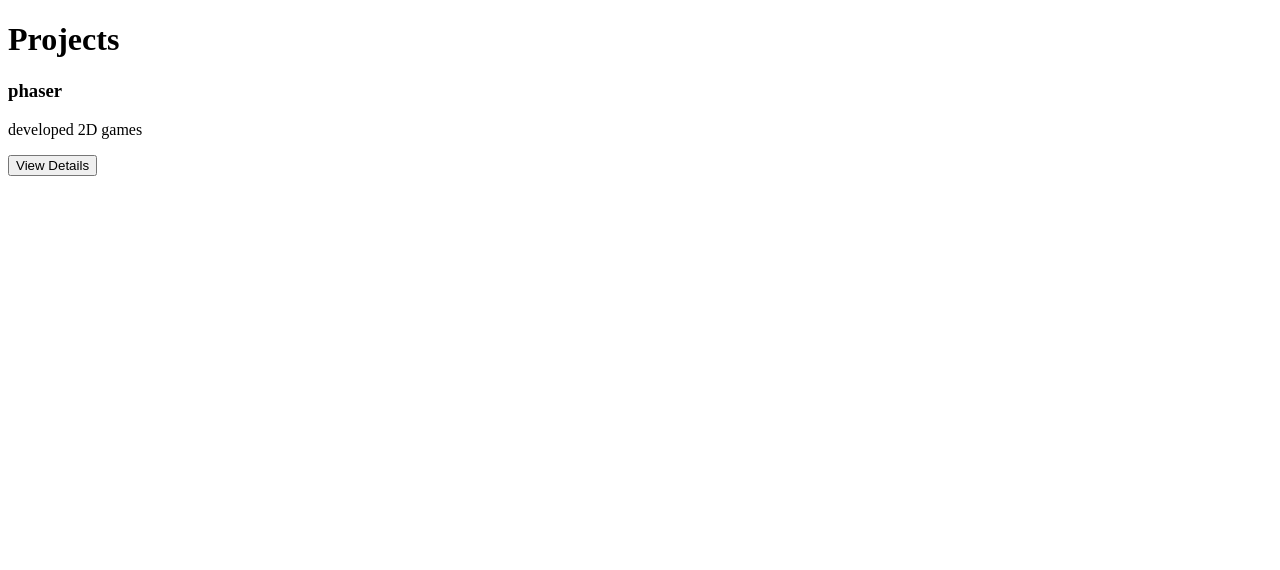
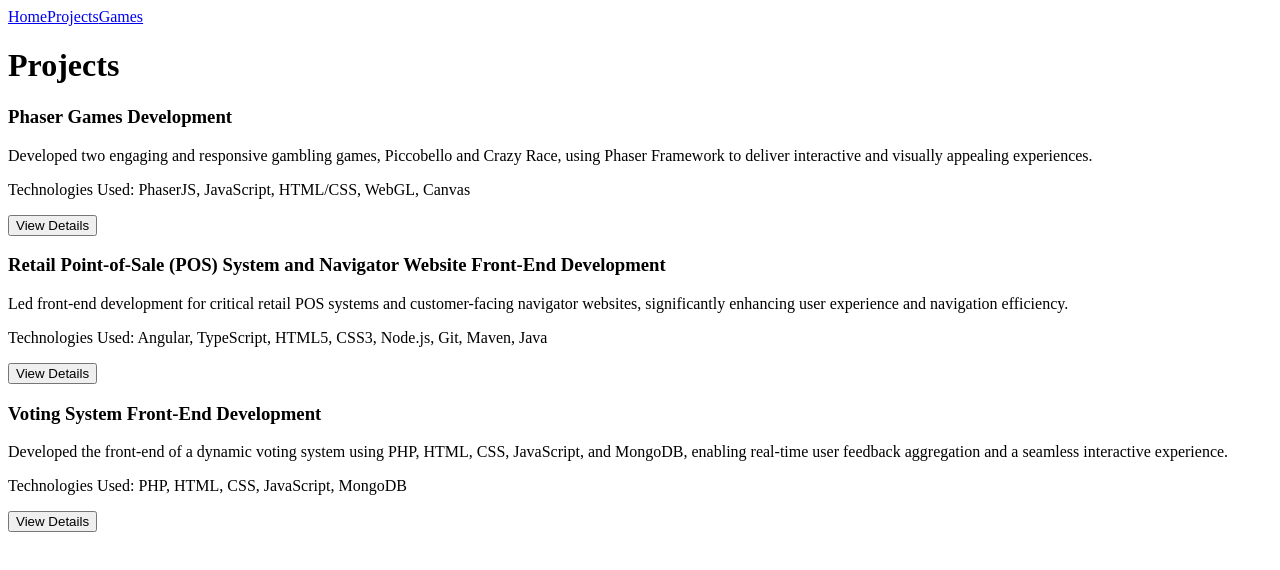
Before and after one commit to sweshisj/portfolio, an Angular app: page /projects in a window 1280 px wide. Shown: the top 570 px of the page. Built offline with nearby package versions, Linux system fonts and the light colour scheme.

Commit message:
Projects Page: Display a list of projects with basic information using Angular components.

```diff
--- a/src/app/app.component.html
+++ b/src/app/app.component.html
@@ -1,3 +1,8 @@
+<div class="navbar">
+  <a routerLink="/">Home</a>
+  <a routerLink="/projects">Projects</a>
+  <a routerLink="/games">Games</a>
+</div>
 <div class="container">
   <router-outlet></router-outlet>
 </div>
--- a/src/app/app.component.ts
+++ b/src/app/app.component.ts
@@ -1,9 +1,9 @@
 import { Component } from '@angular/core';
-import { RouterOutlet } from '@angular/router';
+import { RouterLink, RouterOutlet } from '@angular/router';
 
 @Component({
   selector: 'app-root',
-  imports: [RouterOutlet],
+  imports: [RouterOutlet, RouterLink],
   templateUrl: './app.component.html',
   styleUrl: './app.component.scss'
 })
--- a/src/app/home/home.component.html
+++ b/src/app/home/home.component.html
@@ -1,18 +1,18 @@
-<div class="home">
-    <h1>Welcome to My Portfolio</h1>
+<div class="home-container">
     <div class="personal-info">
         <img src="assets/profile-pic.jpg" alt="Sweshika's Image">
-        <div>
-            <p>Name: Sweshika</p>
+        <div class="info">
+            <h1>Sweshika</h1>
             <p>Email: sweshisj&#64;gmail.com</p>
             <p>Location: Melbourne, Australia</p>
-            <p>Occupation: Software Engineer</p>
-            <p>Skills: HTML, CSS, JavaScript, Angular</p>
+            <p>Occupation: Web Developer</p>
+            <p>Skills: HTML, CSS, JavaScript, Angular, React</p>
             <p>Experience: 3 years in web development</p>
             <p>Education: Bachelor's in Computer Science</p>
         </div>
     </div>
-    <div class="contact">
+
+    <div class="contact-details">
         <h2>Contact Me</h2>
         <p>Feel free to get in touch!</p>
         <p>Phone: +61 0477914083</p>
--- a/src/app/projects/projects.component.html
+++ b/src/app/projects/projects.component.html
@@ -4,6 +4,7 @@
         <div class="project" *ngFor="let project of projects">
             <h3>{{ project.name }}</h3>
             <p>{{ project.description }}</p>
+            <p>Technologies Used: {{ project.technologies }}</p>
             <button (click)="showProjectDetails(project)">View Details</button>
         </div>
     </div>
--- a/src/app/projects/projects.component.ts
+++ b/src/app/projects/projects.component.ts
@@ -9,7 +9,24 @@ import { Component } from '@angular/core';
 })
 export class ProjectsComponent {
   projects = [
-    { name: "phaser", description: "developed 2D games" }
+    {
+      name: "Phaser Games Development",
+      description: "Developed two engaging and responsive gambling games, Piccobello and Crazy Race, using Phaser Framework to deliver interactive and visually appealing experiences.",
+      technologies: "PhaserJS, JavaScript, HTML/CSS, WebGL, Canvas",
+      detailedDesc: "Spearheaded the development of Piccobello, a chance-driven wheel game with strategic betting, ensuring meticulous implementation of wheel mechanics, bet processing, and dynamic win calculations for heightened player immersion. Also led the creation of Crazy Race, an exhilarating eight-object racing game engineered with Phaser, emphasizing diverse betting options, variable odds, and high-energy animations to maximize excitement and user engagement in predicting the winner. Both projects underscore a commitment to delivering captivating gambling experiences through carefully designed mechanics and vibrant presentations."
+    },
+    {
+      name: "Retail Point-of-Sale (POS) System and Navigator Website Front-End Development",
+      description: "Led front-end development for critical retail POS systems and customer-facing navigator websites, significantly enhancing user experience and navigation efficiency.",
+      technologies: "Angular, TypeScript, HTML5, CSS3, Node.js, Git, Maven, Java",
+      detailedDesc: "Successfully led the complete front-end development lifecycle for retail POS systems and navigator websites, creating intuitive and efficient user interfaces that improved overall user experience and streamlined navigation. This involved seamless integration of front-end components with back-end functionalities (Java/Maven), resulting in responsive POS interfaces that optimized the checkout process and user-friendly navigator websites with interactive features for effective information access. These enhancements demonstrably increased customer satisfaction at the point of sale and improved user engagement and accessibility on the digital platforms."
+    },
+    {
+      name: "Voting System Front-End Development",
+      description: "Developed the front-end of a dynamic voting system using PHP, HTML, CSS, JavaScript, and MongoDB, enabling real-time user feedback aggregation and a seamless interactive experience.",
+      technologies: "PHP, HTML, CSS, JavaScript, MongoDB",
+      detailedDesc: "Led the front-end engineering of a sophisticated voting system, employing PHP, HTML, CSS, and JavaScript to build an engaging and transparent platform for user feedback. Key contributions included designing an intuitive interface and implementing a robust rating calculation mechanism that dynamically displayed the company's average rating. Utilizing AJAX and MongoDB, the system allowed for seamless, real-time user rating submissions and immediate updates to the average rating, significantly enhancing user engagement and streamlining the feedback collection process for an improved overall user experience."
+    }
   ]
   showProjectDetails(project: any) {
 
```
